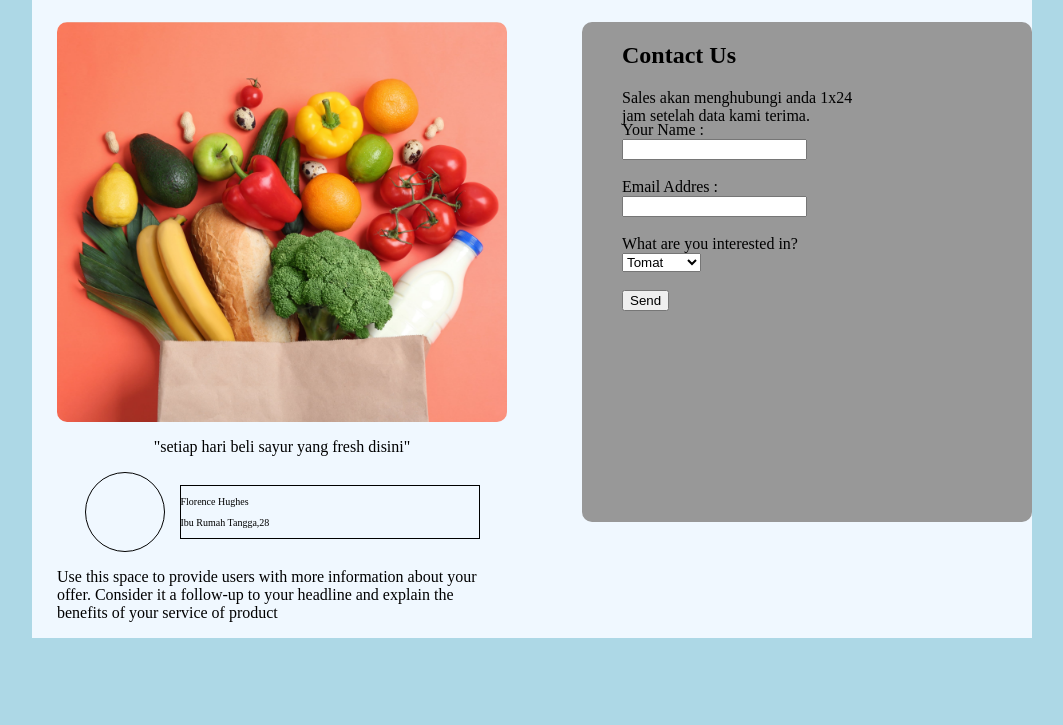
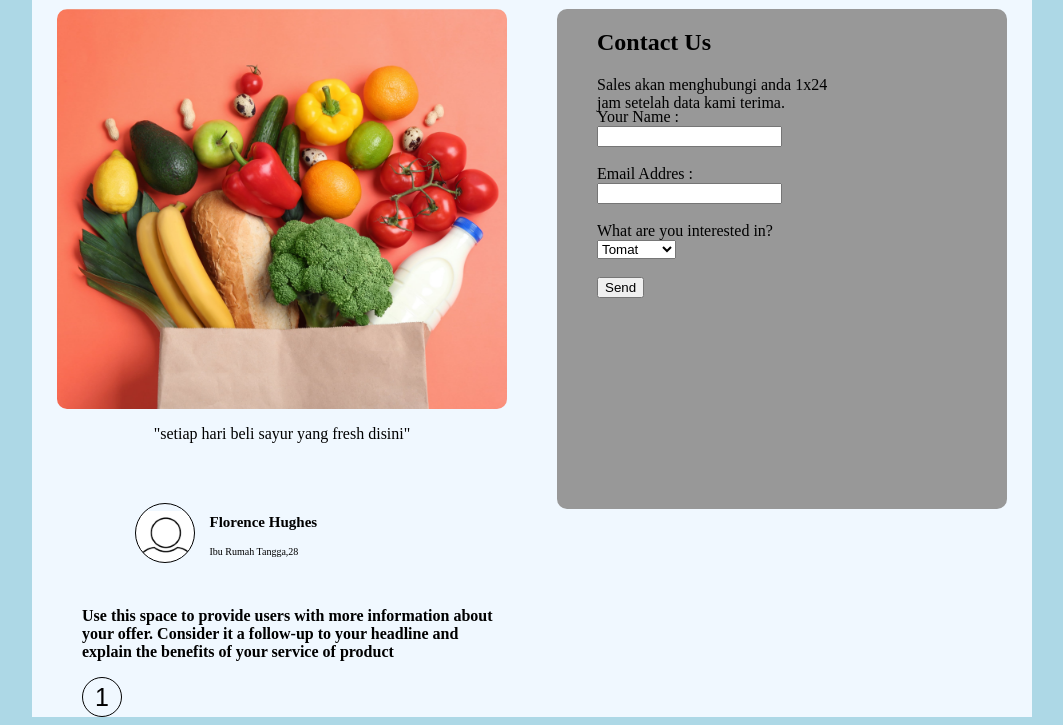
Before and after one commit to fianngr/fianngr.github.io, a plain HTML site: page index.html in a window 1280 px wide. Shown: the part 339-1064 px from the top of the page, without its empty margins (108-1171 px from the left). Before the commit the page ends 985 px from the top, so only its background shows below. Drawn offline with Linux system fonts and the light colour scheme.

Commit message:
add coding and assets

```diff
--- a/CSS/style.css
+++ b/CSS/style.css
@@ -19,6 +19,7 @@ body{
     justify-content: space-between;
     align-items: center;
     background-color: aliceblue;
+    margin-right: 25px;
 }
 
 .nav-item .nav h1{
@@ -85,6 +86,7 @@ li:nth-child(3){
     border-radius: 10px;
     margin-top: 25px;
     padding-left:40px;
+    margin-right:25px
 }
 
 .content .left-content .img{
@@ -106,14 +108,18 @@ li:nth-child(3){
     display: flex;
     justify-content: center;
     align-items: center;
+    margin-left:40px;
+    margin-top: 40px;
 }
 
 .content .left-content .info-penjual .penjual {
-    width: 80px;
-    height: 80px;
+    width: 60px;
+    height: 60px;
     border: 1px solid black;
     border-radius: 50%;
-    background-image: url();
+    background-image: url(./Assets/orang.png);
+    background-position: -10px 7px;
+    background-repeat: no-repeat;
 }
 
 .content .left-content .info-penjual .tulisan{
@@ -121,10 +127,15 @@ li:nth-child(3){
     flex-direction: column;
     box-sizing: border-box;
     width: 300px;
-    border: 1px solid black;
+    /* border: 1px solid black; */
     font-size: 10px;
     margin-left: 15px;
     padding: 0;
+}
+
+.content .left-content .info-penjual .tulisan :nth-child(1) {
+    font-size: 15px;
+    font-weight: bold;
 }
 .content.right-content .contatc{
     margin-bottom: 50px;
@@ -136,7 +147,24 @@ li:nth-child(3){
     margin-top: -20px;
 }
 
-
+.content .left-content .instruksi .info{
+    margin-top: 40px;
+    margin-left: 25px;
+    font-weight:bold;
+}
+.content .left-content .instruksi .info-instruksi .satu .foto{
+    display: flex;
+    font-size: 25px;
+    font-family: Arial, Helvetica, sans-serif;
+    margin-left: 25px;
+    width: 40px;
+    height: 40px;
+    border: 1px solid black;
+    border-radius: 50%;
+    text-align: center;
+    align-items: center;
+    justify-content: center;
+}
 
 @media (max-width: 800px) {
     .nav-item .nav ul {
--- a/index.html
+++ b/index.html
@@ -13,10 +13,11 @@
             <div class="nav">
                 <h1>moqups</h1>
                 <ul>
-                    <li><a href="#">Home</a></li><li><a href="#">Our Packages</a></li><li><a href="#">Call Us</a></li>
+                    <li><a href="#Home">Home</a></li><li><a href="#">Our Packages</a></li><li><a href="#">Call Us</a></li>
                 </ul>
             </div><hr>
         </div>
+        <section id="Home">
             <div class="header">
                 <h1>Top Rated E-Groceries Shop in Indonesian</h1>
                 <p>Every Day with best ingredients</p>
@@ -38,14 +39,14 @@
                         <div class="info">
                             <p>Use this space to provide users with more information about your offer. Consider it a follow-up to your headline and explain the benefits of your service of product</p>
                         </div>
-                    <div class="info-intruksi">
-                        <div class="1">
+                        <div class="info-instruksi">
+                            <div class="satu">
+                                <div class="foto">1</div>
+                            </div>
+                            <div class="dua">
 
                             </div>
-                        <div class="2">
-
-                        </div>
-                        <div class="3">
+                            <div class="tiga">
 
                             </div>
                         </div>
@@ -75,6 +76,7 @@
                     </div>
                 </div>
             </div>
+        </section>
     </div>
 </body>
 </html>
```
Also changed, not shown: CSS/Assets/orang.png (added), CSS/Assets/orang1.png (added), CSS/Assets/orang2.png (added). Lines whose indentation alone changed are shown as unchanged.
